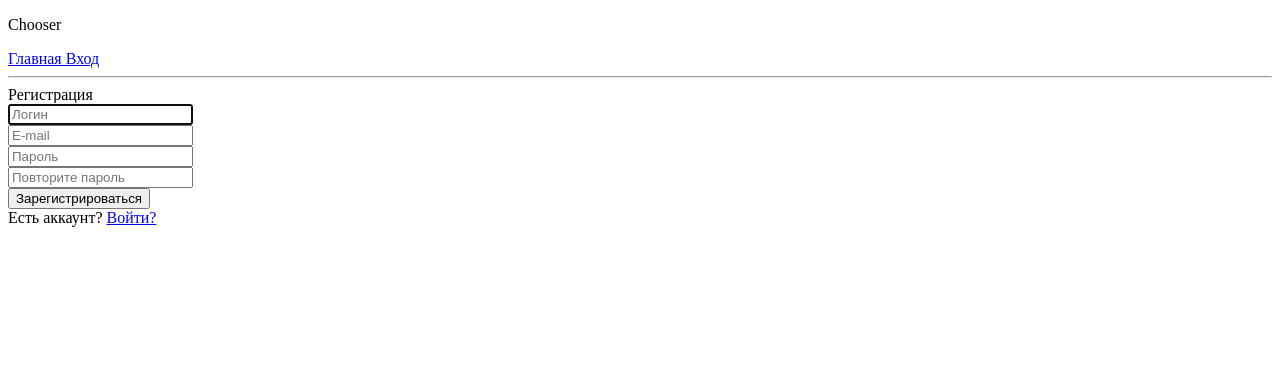
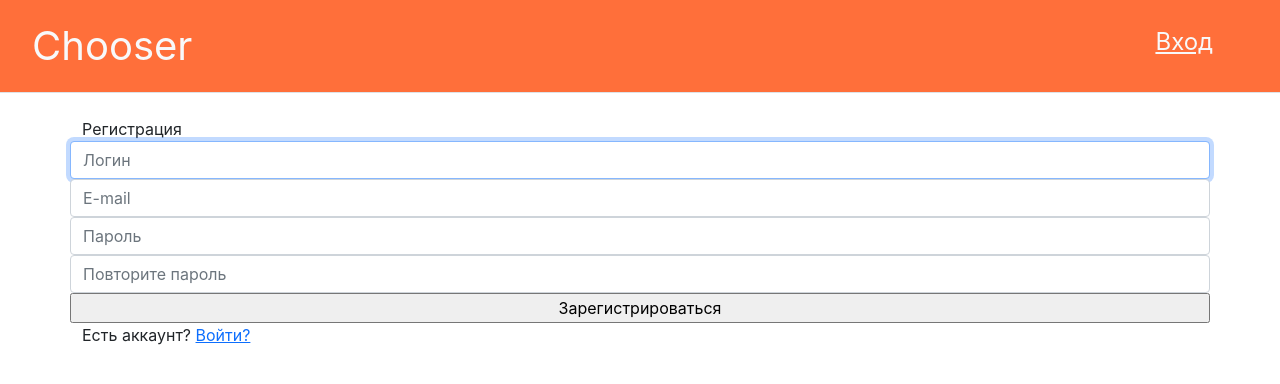
Before and after one commit to AleksandrSafarov/CourseProject, a Django app: page /signup/ in a window 1280 px wide. Shown: the top 384 px of the page. Run offline with Django 4.2, Linux system fonts and the light colour scheme; some libraries are stand-ins or nearby versions.

Commit message:
header added

```diff
--- /dev/null
+++ b/chooser/static/css/styles.css
@@ -0,0 +1,11 @@
+* {
+    font-family: 'Inter', sans-serif;
+}
+
+body {
+    background: white;
+}
+
+header{
+    background: rgb(255, 111, 58)
+}
--- a/chooser/templates/base.html
+++ b/chooser/templates/base.html
@@ -5,56 +5,43 @@
 <head>
     <meta charset="UTF-8">
 
-    <link rel="preconnect" href="https://fonts.googleapis.com">
-    <link rel="preconnect" href="https://fonts.gstatic.com" crossorigin>
-    <link href="https://fonts.googleapis.com/css2?family=Inter&display=swap" rel="stylesheet">
-
     <title>{% block title %}Chooser{% endblock %}</title>
 
     <link type="text/css" href="{% static 'css/styles.css' %}" rel="stylesheet">
-
-    <link rel="icon" type="image/png" href="{% static 'images/favicon.png' %}"/>
-    <script src="https://cdnjs.cloudflare.com/ajax/libs/sql.js/1.4.0/dist/sql-wasm.js" integrity="sha512-8oJoeo0ykAzuJzQFJDnwz9t4Rr+1xue7LFX+kr0NJMpOHH9QJPC563If+sakheUe3QbLwTTgXIGPC6YZTwp7Iw==" crossorigin="anonymous"></script>
-
+    <link href="https://cdn.jsdelivr.net/npm/bootstrap@5.0.2/dist/css/bootstrap.min.css" rel="stylesheet" integrity="sha384-EVSTQN3/azprG1Anm3QDgpJLIm9Nao0Yz1ztcQTwFspd3yD65VohhpuuCOmLASjC" crossorigin="anonymous">
     <meta name="viewport" content="width=device-width, initial-scale=1.0">
     {% block extraheader %}{% endblock %}
 </head>
 
 <body>
-    <header>
-        <nav>
-            <div class="laptop-nav">
-                <div class="header-logo">
-                    <p>
-                        Chooser
-                    </p>
-                </div>
+    <header class="d-flex flex-wrap justify-content-left py-3 mb-4 border-bottom">
+        <a href="{% url 'index' %}" class="d-flex align-items-center mb-3 mb-md-0 me-md-auto text-light text-decoration-none">
+            <span class="fs-1" style="margin-left:20%">Chooser</span>
+            </a>
 
-                <div class="nav-menu">
-                    <a href="/">
-                        Главная
-                    </a>
+            <ul class="nav nav-pills" style="margin-right:4%">
 
-                    {% if request.user.is_authenticated %}
-
-                    <a href="{% url 'index' %}" id="userInfo">
+                {% if request.user.is_authenticated %}
+                <li class="nav-item">
+                    <a class="nav-link text-light text-decoration-underline fs-4" href="{% url 'index' %}" id="userInfo">
                          {{user.username}}
                     </a>
-
-                    <a href="{% url 'logout' %}">
+                </li>
+                <li class="nav-item">
+                    <a class="nav-link text-light text-decoration-underline fs-4" href="{% url 'logout' %}">
                         Выйти
                     </a>
+                </li>
 
-                    {% else %}
+                {% else %}
+                <li class="nav-item">
                     <a id="userInfo" style="visibility: hidden"></a>
-                    <a href="{% url 'login' %} ">
+                    <a class="nav-link text-light text-decoration-underline fs-4" href="{% url 'login' %} ">
                         Вход
                     </a>
-
-                    {% endif %}
-                </div>
-            </div>
-        </nav>
+                </li>
+                {% endif %}
+            </ul>
         <hr>
     </header>
 
```
Also changed, not shown: chooser/static/js/script.js (added).
